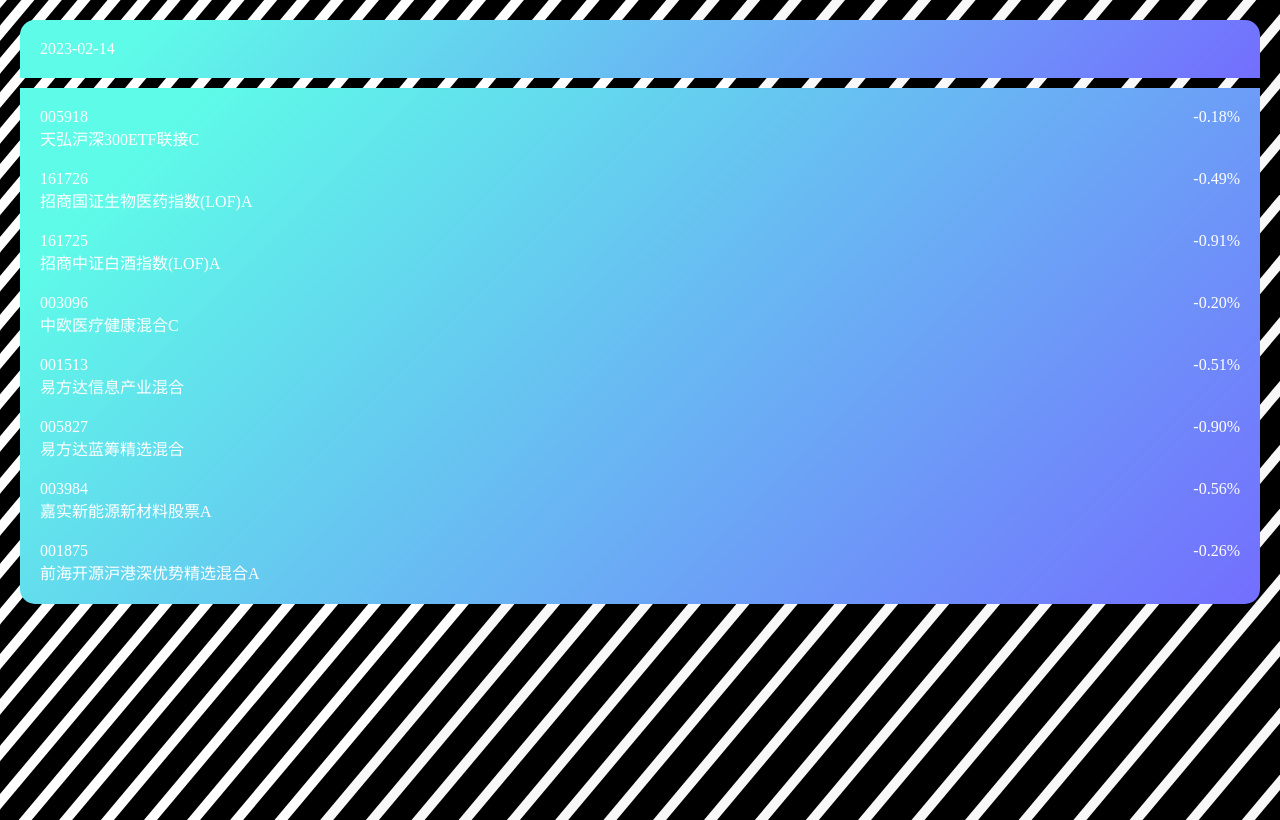
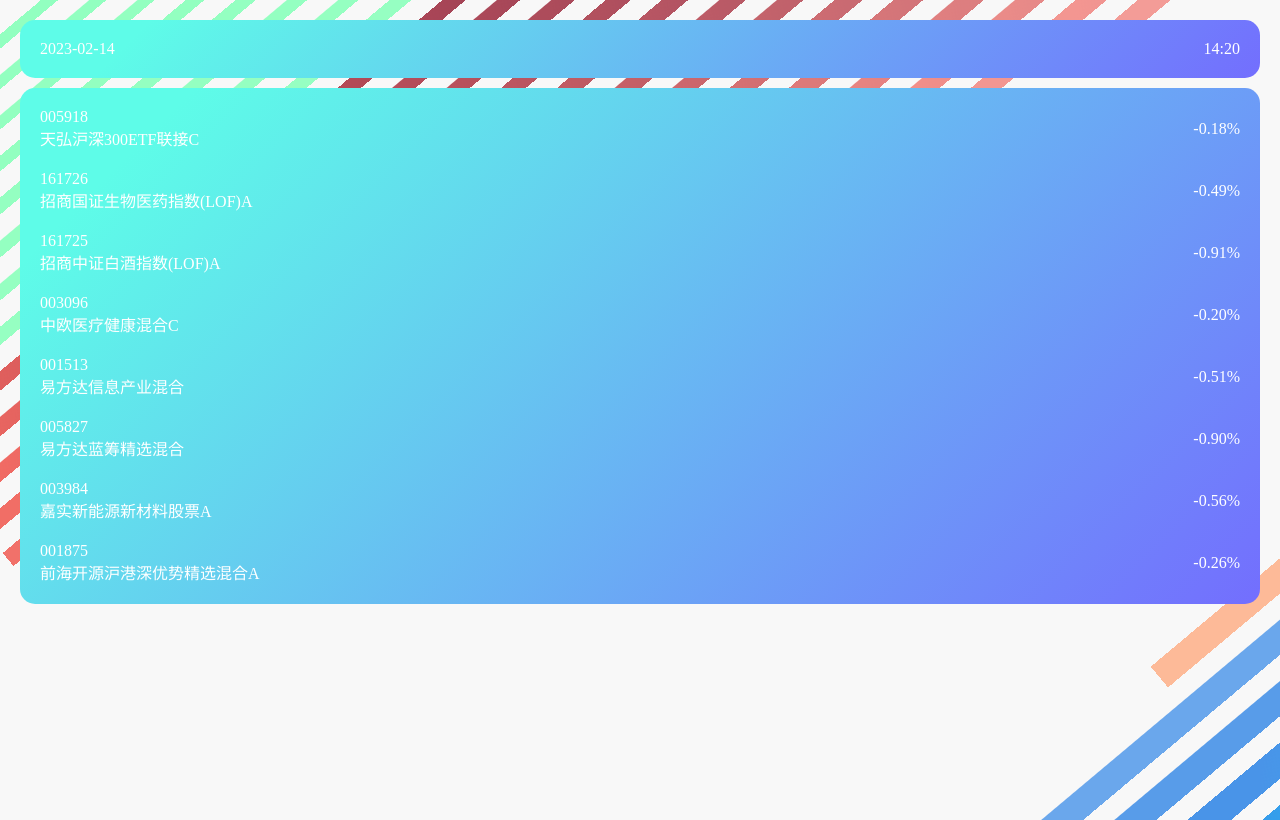
Before and after one commit to Dearhuan/swiper-fund, a Vue app: page /#/home in a window 1280 px wide. Built offline with nearby package versions, Linux system fonts and the light colour scheme.

Commit message:
style fix

```diff
--- a/src/App.vue
+++ b/src/App.vue
@@ -1,7 +1,7 @@
 <template>
   <router-view />
   <div class="hello">
-    <div class="item" v-for="(item, i) in len" :style="{ height: `${10 + 0.5 * i}px` }"></div>
+    <div class="item" v-for="(item, i) in len" :style="{ height: `${10 + 0.5 * i}px`, animationDelay: `${i * 0.1}s` }"></div>
   </div>
 </template>
 
@@ -13,7 +13,7 @@
 };
 
 const len = computed(() => {
-  return getRandNum(60, 80)
+  return getRandNum(50, 60)
 })
 
 </script>
@@ -33,18 +33,51 @@
       position: relative;
 
       .hello {
+        @keyframes fadeIn-lt {
+          0% {
+            opacity: 0.2;
+            transform: translate(-2000px);
+            background: linear-gradient(135deg, #3B2667 50%, #BC78EC 100%);
+          }
+
+          15% {
+            background: linear-gradient(135deg, #FFF6B7 10%, #F6416C 100%);
+          }
+
+          25% {
+            opacity: 1;
+            transform: translate(0);
+            background: linear-gradient(135deg, #3C8CE7 50%, #00EAFF 100%);
+          }
+
+          50% {
+            opacity: 0.5;
+            transform: translate(2000px);
+            background: linear-gradient(135deg, #FF9D6C 50%, #BB4E75 100%);
+          }
+
+          75% {
+            background: linear-gradient(135deg, #F05F57 10%, #360940 100%);
+          }
+
+          100% {
+            opacity: 1;
+            transform: translate(0);
+            background: linear-gradient(135deg, #92FFC0 50%, #002661 100%);
+          }
+        }
+
         position: absolute;
         top: 0;
         left: -500px;
         width: 100vw;
         height: 100vh;
-        background-color: #fff;
-        transform: rotate(310deg);
+        transform: rotate(320deg);
 
         .item {
           width: 2000px;
-          background-color: #000;
-          margin-bottom: 10px;
+          margin-bottom: 20px;
+          animation: fadeIn-lt 5s infinite;
         }
       }
     }
--- a/src/router.ts
+++ b/src/router.ts
@@ -13,7 +13,7 @@
     path: '/home',
     component: () => import('@/view/home/index.vue'),
     meta: {
-      title: '首页',
+      title: '',
       showTabBar: true
     }
   },
--- a/src/utils/index.ts
+++ b/src/utils/index.ts
@@ -1,6 +1,3 @@
-import { payTypes, incomeTypes, payIcons, incomeIcons } from '@/configs'
-import type { AnalysisPayAndIncomeItem } from '@/types'
-
 //格式化时间
 // dateFormater('YYYY-MM-DD HH:mm:ss')
 // dateFormater('YYYYMMDDHHmmss')
@@ -34,22 +31,6 @@
   ]
   const d = new Date(date)
   return weekDay[d.getDay()]
-}
-
-// 类型中文
-export const transformType = (type: string, isPayout?: boolean) => {
-  let name = ''
-
-  name = (isPayout ? payTypes[type] : incomeTypes[type]) || '其他'
-  return name
-}
-
-// 类型图标
-export const transformIcon = (type: string, isPayout?: boolean) => {
-  let icon = ''
-
-  icon = (isPayout ? payIcons[type] : incomeIcons[type]) || 'shop'
-  return icon
 }
 
 // tooltip格式化日期金额
@@ -158,11 +139,3 @@
 export const transformMoney = (money: number) => {
   return money.toFixed(2).replace(/\-/g, '')
 }
-
-export const transformMoneyPercent = (item: AnalysisPayAndIncomeItem) => {
-  return `${item.percent}% (${item.count}笔)`
-}
-
-export const getProgressStyle = (item: AnalysisPayAndIncomeItem) => {
-  return `width: ${item.percent}%;background:${item.money < 0 ? '#1989fa' : 'orange'};`
-}
--- a/src/view/home/index.vue
+++ b/src/view/home/index.vue
@@ -6,7 +6,14 @@
           <div class="box-item box-top" :style="{
             background: bgColors[i] ? bgColors[i] : bgColors[getRandNum(0, bgColors.length)]
           }">
-            <div class="date">{{ item.date }}</div>
+            <div class="details flex">
+              <div class="detail-lt flex1">
+                <div class="date">{{ item.date }}</div>
+              </div>
+              <div class="detail-rt flex">
+                <div class="time text-rt">{{ dateFormater('HH:mm', data[0].details[0].gztime) }}</div>
+              </div>
+            </div>
           </div>
           <div class="box-item box-bottom" :style="{
             background: bgColors[i] ? bgColors[i] : bgColors[getRandNum(0, bgColors.length)]
@@ -16,7 +23,7 @@
                 <div class="code">{{ detail.fundcode }}</div>
                 <div class="type">{{ detail.name }}</div>
               </div>
-              <div class="detail-rt">
+              <div class="detail-rt flex">
                 <div class="money text-rt">{{ formatGszzl(detail.gszzl) }}</div>
               </div>
             </div>
@@ -32,6 +39,7 @@
 import data from '@/configs/data.json'
 import { Swiper, SwiperSlide } from 'swiper/vue'
 import 'swiper/css'
+import { dateFormater } from '@/utils'
 
 const getRandNum = (min: any, max: any) => {
   return parseInt(Math.random() * (max - min + 1) + min);
@@ -72,6 +80,35 @@
     .swiper {
       height: 100vh;
 
+      @keyframes fadeIn-top {
+        0% {
+          transform: translateY(100vh);
+        }
+
+        100% {
+          transform: translateY(0px);
+        }
+      }
+
+      @keyframes fadeIn-bottom {
+        0% {
+          transform: translateY(-100vh);
+        }
+
+        100% {
+          transform: translateY(0px);
+        }
+      }
+
+      .swiper-slide-active {
+        .box-top {
+          animation: fadeIn-top 2s;
+        }
+        .box-bottom {
+          animation: fadeIn-bottom 2s;
+        }
+      }
+
       .swiper-slide {
 
         .box-item {
@@ -81,14 +118,16 @@
           margin: 10px 0;
         }
 
+
+
         .box-top {
-          border-bottom-left-radius: 0;
-          border-bottom-right-radius: 0;
+          // border-bottom-left-radius: 0;
+          // border-bottom-right-radius: 0;
         }
 
         .box-bottom {
-          border-top-left-radius: 0;
-          border-top-right-radius: 0;
+          // border-top-left-radius: 0;
+          // border-top-right-radius: 0;
           max-height: 80vh;
           overflow: scroll;
 
@@ -97,6 +136,8 @@
 
             .detail-rt {
               width: 60px;
+              justify-content: flex-end;
+              align-items: center;
             }
           }
 
```
Also changed, not shown: fundTask.js (+17 -5 lines).
